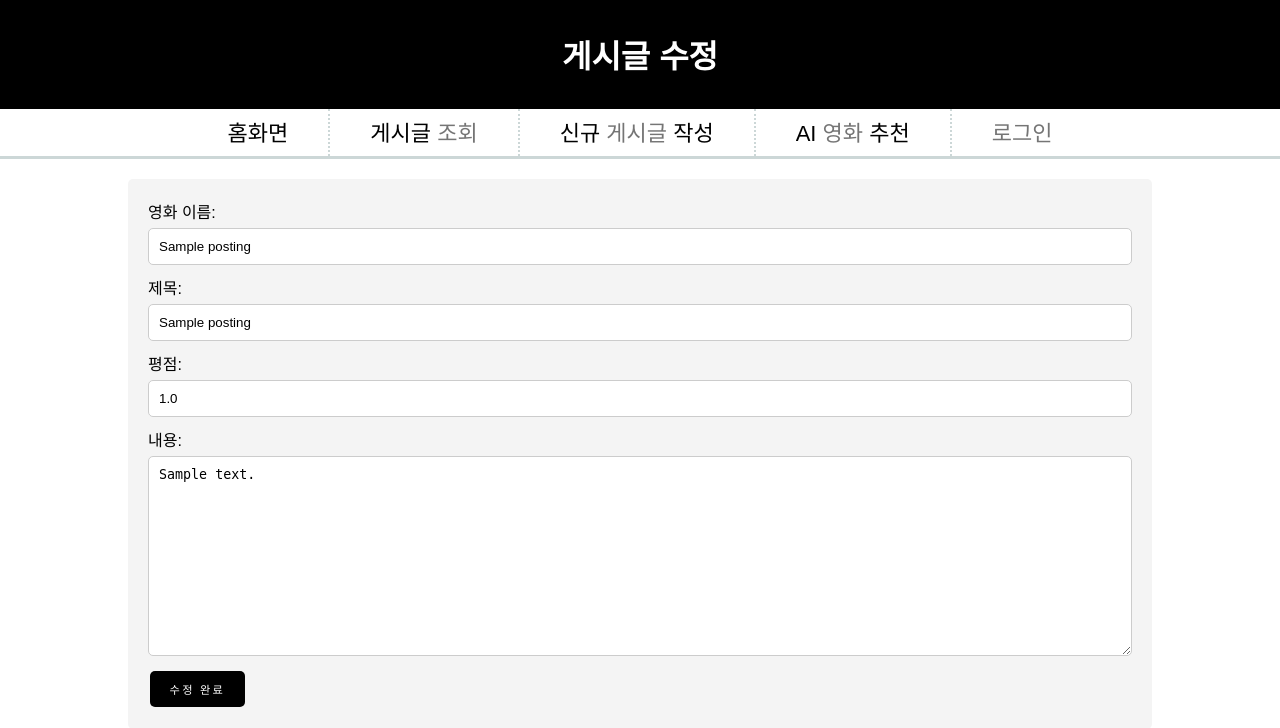
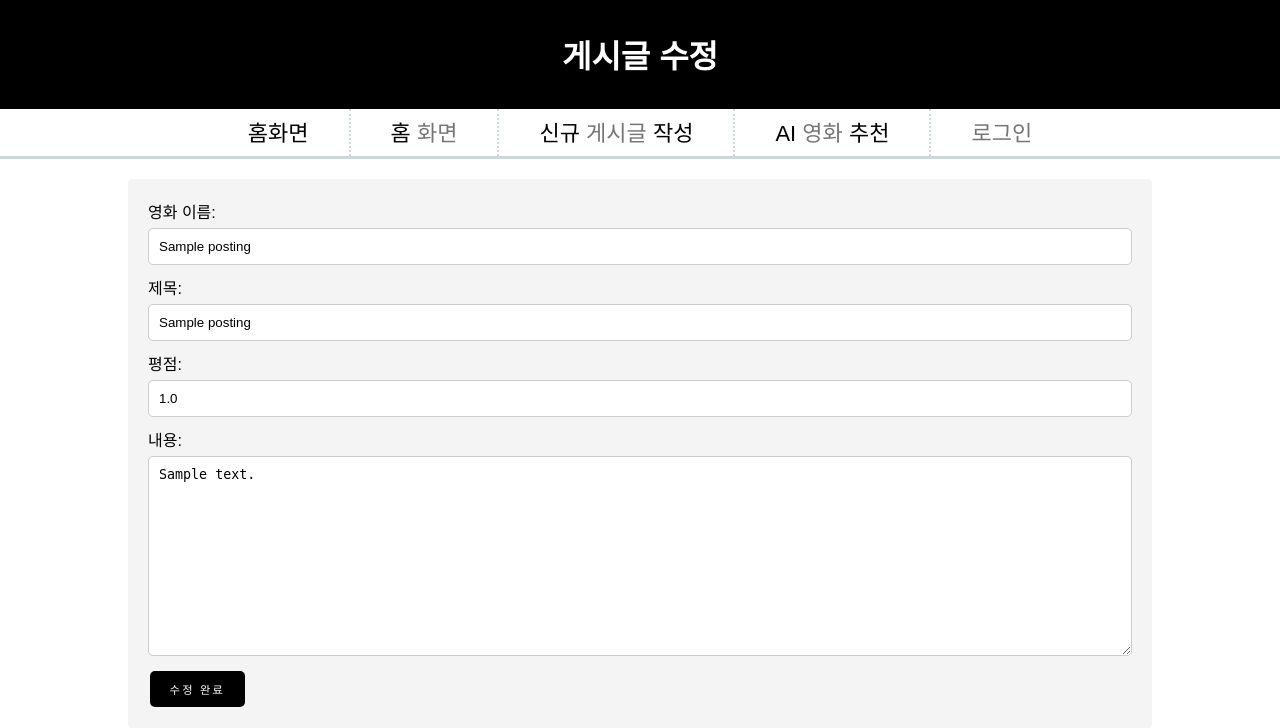
Before and after one commit to daengdaengjoa/8-, a Flask app: page /edit/1 in a window 1280 px wide. Shown: the top 728 px of the page. Run offline with Flask 3, Linux system fonts and the light colour scheme; tables that the repository leaves empty hold one stand-in row (values such as "Sample post").

Commit message:
네비게이션 바 수정

```diff
--- a/templates/게시글 수정.html
+++ b/templates/게시글 수정.html
@@ -236,17 +236,18 @@
       <span class="menu__first-word" data-hover="홈화면">
         홈화면
       </span>
+
     </span>
             </a>
         </li>
         <li class="menu__item">
             <a href="/전체글조회" class="menu__link">
     <span class="menu__title">
-      <span class="menu__first-word" data-hover="게시글">
-        게시글
+      <span class="menu__first-word" data-hover="홈">
+        홈
       </span>
-      <span class="menu__second-word" data-hover="조회">
-        조회
+        <span class="menu__second-word" data-hover="화면">
+        화면
       </span>
     </span>
             </a>
```
Also changed, not shown: templates/AI추천.html (+5 -2 lines), templates/게시글 작성.html (+5 -2 lines), templates/게시글 조회.html (+5 -2 lines), templates/메인화면.html (+6 -3 lines), templates/전체글 조회.html (+32 -13 lines).
